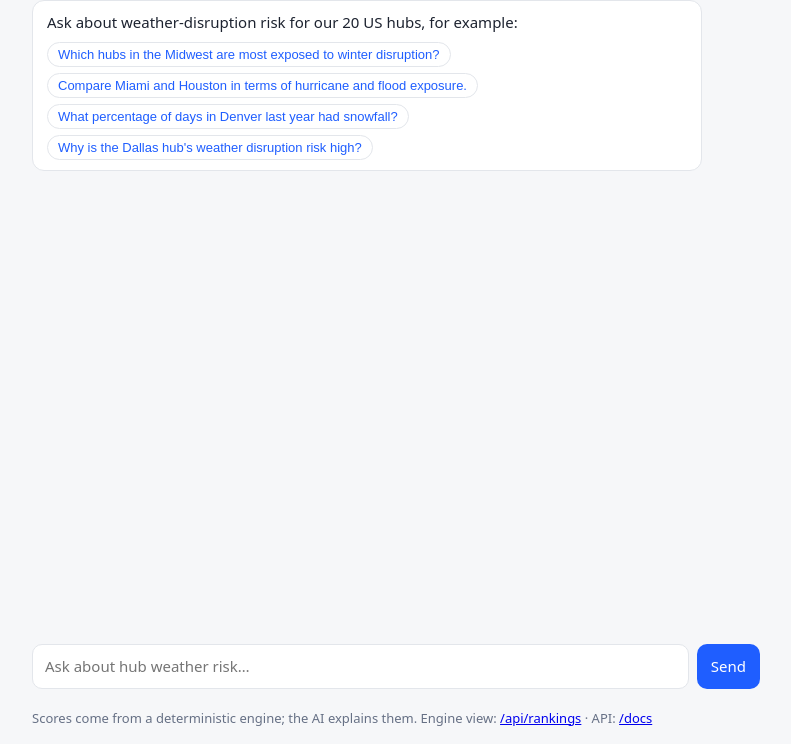
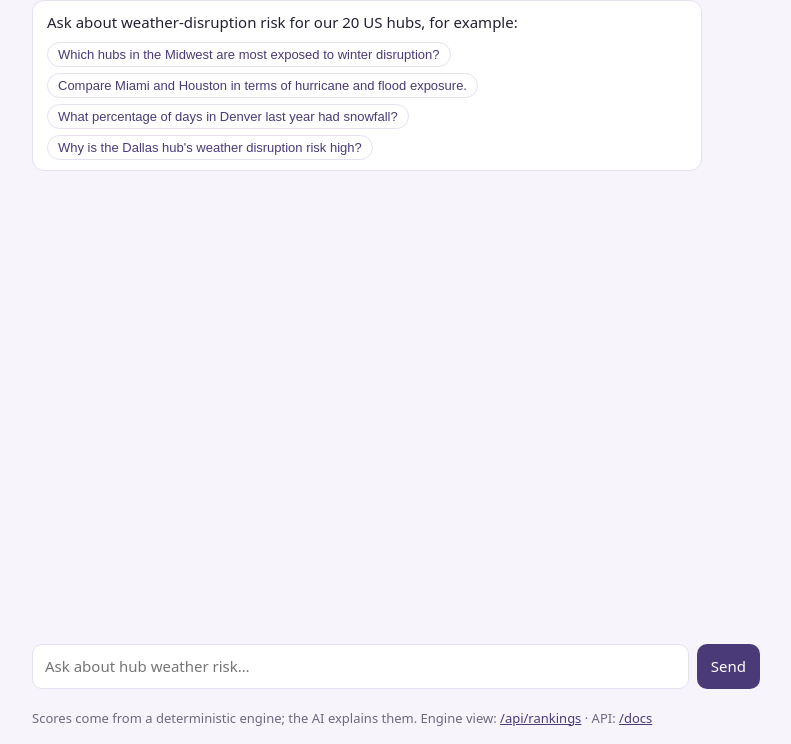
Before and after one commit to InbalBolshinsky/Weather-Risk-Intelligence-Agent, a plain HTML site: page web/index.html in a window 1280 px wide. Shown: the part 56-800 px from the top of the page, without its empty margins (244-1035 px from the left). Drawn offline with Linux system fonts and the light colour scheme; no server answers.

Commit message:
step 5: calm purple palette for the chat page
Dark purple accent with pastel purple surfaces in light mode, pastel purple
accent on dark purple in dark mode; button text color follows the accent.

Co-Authored-By: Claude Opus 5.5 <noreply@anthropic.com>

```diff
--- a/web/index.html
+++ b/web/index.html
@@ -5,11 +5,12 @@
 <meta name="viewport" content="width=device-width, initial-scale=1">
 <title>Weather Risk Agent</title>
 <style>
-  :root { --bg:#f6f7f9; --card:#fff; --text:#1d2330; --muted:#667085; --line:#e3e6eb; --accent:#1f5eff;
-          --user:#e8efff; --warn-bg:#fff4e5; --warn:#8a4b00; --err-bg:#fdecec; --err:#a11; }
+  /* Calm purple palette: dark purple accent + pastel purple surfaces (light), the inverse in dark mode. */
+  :root { --bg:#f7f5fb; --card:#fff; --text:#241f33; --muted:#6e6880; --line:#e6e0f0; --accent:#4b3a78;
+          --on-accent:#fff; --user:#ebe4f7; --warn-bg:#fff4e5; --warn:#8a4b00; --err-bg:#fdecec; --err:#a11; }
   @media (prefers-color-scheme: dark) {
-    :root { --bg:#14161b; --card:#1d2027; --text:#e7e9ee; --muted:#9aa3b2; --line:#2c3039; --accent:#7aa2ff;
-            --user:#24304d; --warn-bg:#3a2c14; --warn:#ffcf8a; --err-bg:#3d1f1f; --err:#ffb3b3; }
+    :root { --bg:#16131d; --card:#1f1b29; --text:#ece8f4; --muted:#a49db5; --line:#2f2940; --accent:#c4b2ec;
+            --on-accent:#1f1830; --user:#352b4f; --warn-bg:#3a2c14; --warn:#ffcf8a; --err-bg:#3d1f1f; --err:#ffb3b3; }
   }
   * { box-sizing: border-box; }
   body { margin:0; background:var(--bg); color:var(--text); font:15px/1.5 system-ui,-apple-system,"Segoe UI",sans-serif; }
@@ -32,7 +33,8 @@
   input[type=text], input[type=password] { flex:1; min-width:0; padding:10px 12px; border:1px solid var(--line);
           border-radius:10px; background:var(--card); color:var(--text); font:inherit; }
   button.primary, button.ghost { padding:10px 14px; border-radius:10px; font:inherit; cursor:pointer; }
-  button.primary { border:0; background:var(--accent); color:#fff; }
+  button.primary { border:0; background:var(--accent); color:var(--on-accent); }
+  a { color:var(--accent); }
   button.ghost { border:1px solid var(--line); background:transparent; color:var(--text); }
   button:disabled { opacity:.5; cursor:default; }
   .hint { color:var(--muted); font-size:13px; }
```
